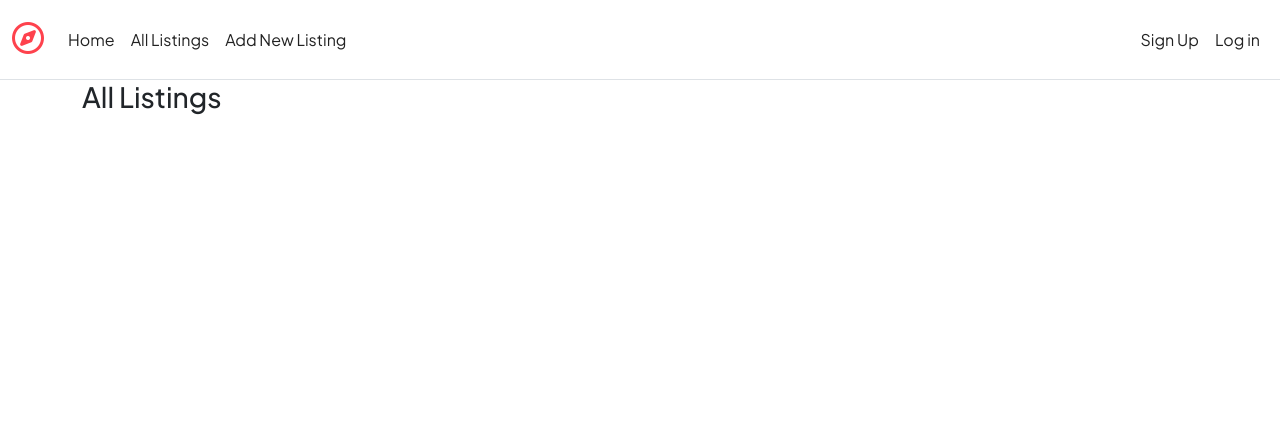
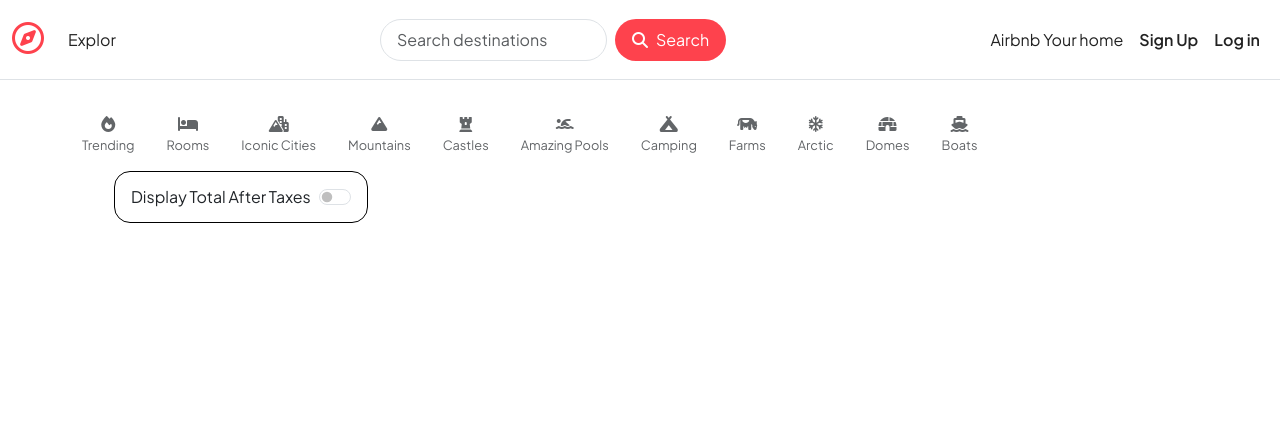
Before and after one commit to dharmendra4522/Wanderlust, a Node server app: page /listings/ in a window 1280 px wide. Shown: the top 422 px of the page. Run offline with Node 20, Linux system fonts and the light colour scheme; data that the repository does not hold is empty; some libraries are stand-ins or nearby versions.

Commit message:
Add Final Phase of project

```diff
--- a/app.js
+++ b/app.js
@@ -1,7 +1,6 @@
 if(process.env.NODE_ENV !== "production") {
     require('dotenv').config();
 }
-
 const express = require("express");
 const app = express();
 const mongoose = require("mongoose");
@@ -10,6 +9,7 @@ const methodOverride = require("method-override");
 const ejsMate = require("ejs-mate");
 const ExpressError = require("./utils/ExpressError.js");
 const session = require("express-session");
+const MongoStore = require('connect-mongo');
 const flash = require("connect-flash");
 const passport = require("passport");
 const LocalStrategy = require("passport-local");
@@ -18,9 +18,8 @@ const User = require("./models/user.js");
 const listingRouter = require("./routes/listing.js");
 const reviewsRouter = require("./routes/review.js");
 const userRouter = require("./routes/user.js");
-// const { register } = require("module");
 
-const MONGO_URL = "mongodb://127.0.0.1:27017/wanderlust";
+const dbUrl = process.env.ATLASDB_URL;
 
 main().then(() => {
     console.log("connected to DB");
@@ -30,7 +29,7 @@ main().then(() => {
     });
 
 async function main() {
-    await mongoose.connect(MONGO_URL);
+    await mongoose.connect(dbUrl);
 };
 
 app.set("view engine", "ejs");
@@ -40,8 +39,21 @@ app.use(methodOverride("_method"));
 app.engine('ejs', ejsMate);
 app.use(express.static(path.join(__dirname, "/public")))
 
+const store = MongoStore.create({
+    mongoUrl: dbUrl,
+    crypto:{
+        secret:process.env.SECRET,
+    },
+    touchAfter: 24 * 3600,
+});
+
+store.on("error", function (e) {
+    console.log("Session Store Error", e);
+});
+
 const sessionOptions = {
-    secret: "mysupersecretcode",
+    store,
+    secret: process.env.SECRET,
     resave: false,
     saveUninitialized: true,
     cookie: {
@@ -51,9 +63,10 @@ const sessionOptions = {
     },
 };
 
-app.get("/", (req, res) => {
-    res.send("Hi i am root");
-});
+// app.get("/", (req, res) => {
+//     res.send("Hi i am root");
+// });
+
 
 app.use(session(sessionOptions));
 app.use(flash());
--- a/package.json
+++ b/package.json
@@ -1,4 +1,7 @@
 {
+  "engines": {
+    "node": "22.14.0"
+  },
   "name": "majorprojects",
   "version": "1.0.0",
   "main": "index.js",
@@ -15,6 +18,7 @@
     "@mapbox/mapbox-sdk": "^0.16.1",
     "cloudinary": "^1.21.0",
     "connect-flash": "^0.1.1",
+    "connect-mongo": "^5.1.0",
     "cookie-parser": "^1.4.6",
     "dotenv": "^16.4.7",
     "ejs": "^3.1.9",
--- a/views/includes/navbar.ejs
+++ b/views/includes/navbar.ejs
@@ -1,29 +1,64 @@
+<style>
+  .search-btn {
+    background-color: #fe424d;
+    color: #fff;
+    border-radius: 25px;
+    padding: 0 1rem 0 1rem;
+  }
+  .search-btn:hover {
+    background-color: #fe424d;
+    color: #fff;
+    /* border: 1px solid #000; */
+  }
+  .search-btn i {
+    display: inline;
+    margin-right: 0.5rem;
+  }
+  .search-inp {
+    border-radius: 25px;
+    padding: 0.5rem 1rem 0.5rem 1rem;
+    font-size: 1rem;
+  }
+</style>
 <nav class="navbar navbar-expand-md bg-body-light border-bottom sticky-top">
   <div class="container-fluid">
-    <a class="navbar-brand" href="/"><i class="fa-regular fa-compass"></i></a>
+    <a class="navbar-brand" href="/listings"
+      ><i class="fa-regular fa-compass"></i
+    ></a>
     <button
       class="navbar-toggler"
       type="button"
       data-bs-toggle="collapse"
       data-bs-target="#navbarNavAltMarkup"
-
     >
       <span class="navbar-toggler-icon"></span>
     </button>
     <div class="collapse navbar-collapse" id="navbarNavAltMarkup">
       <div class="navbar-nav">
-        <a class="nav-link" href="/">Home</a>
-        <a class="nav-link" href="/listings">All Listings</a>
-        <a class="nav-link" href="/listings/new">Add New Listing</a>
+        <a class="nav-link" href="/listings">Explor</a>
       </div>
 
       <div class="navbar-nav ms-auto">
+        <form class="d-flex" role="search">
+          <input
+            class="form-control me-2 search-inp"
+            type="search"
+            placeholder="Search destinations"
+
+          />
+          <button class="btn search-btn" type="submit">
+            <i class="fa-solid fa-magnifying-glass"></i>Search
+          </button>
+        </form>
+      </div>
+
+      <div class="navbar-nav ms-auto">
+        <a class="nav-link" href="/listings/new">Airbnb Your home</a>
         <% if(!currUser) {%>
-        <a class="nav-link" href="/signup">Sign Up</a>
-        <a class="nav-link" href="/login">Log in</a>
-        <% } %>
-        <% if(currUser) {%>
-        <a class="nav-link" href="/logout">Log out</a>
+        <a class="nav-link" href="/signup"><b>Sign Up</b></a>
+        <a class="nav-link" href="/login"><b>Log in</b></a>
+        <% } %> <% if(currUser) {%>
+        <a class="nav-link" href="/logout"><b>Log out</b></a>
         <% } %>
       </div>
     </div>
--- a/views/listings/index.ejs
+++ b/views/listings/index.ejs
@@ -1,10 +1,90 @@
 <% layout("/layouts/boilerplate") %>
 <body>
-  <h3>All Listings</h3>
-  <!-- <form method="GET" action="/listings/new">
-    <button>Create New Listing</button>
-  </form> -->
-  <div class="row row-cols-lg-3 row-cols-md-3 row-cols-sm-2">
+<style>
+  #finters {
+    display: flex;
+    flex-wrap: wrap;
+    align-items: center;
+  }
+  .filter{
+    text-align: center;
+    margin-right: 2rem;
+    margin-top: 2rem;
+    opacity: 0.7;
+  }
+  .filter:hover{
+    opacity: 1;
+    cursor: pointer;
+  }
+  .filter p {
+    font-size: 0.8rem;
+  }
+  .tax-info{
+    display: none;
+  }
+  .tax-toggle{
+    border: 1px solid #000;
+    border-radius: 1rem;
+    height: 3.25rem;
+    padding: 1rem;
+    margin-left: 2rem;
+    display: flex;
+    align-items: center;
+  }
+</style>
+  <div id="finters">
+    <div class="filter">
+      <div><i class="fa-solid fa-fire"></i></div>
+      <p>Trending</p>
+    </div>
+    <div class="filter">
+      <div><i class="fa-solid fa-bed"></i></div>
+      <p>Rooms</p>
+    </div>
+    <div class="filter">
+      <div><i class="fa-solid fa-mountain-city"></i></div>
+      <p>Iconic Cities</p>
+    </div>
+    <div class="filter">
+      <div><i class="fa-solid fa-mountain"></i></div>
+      <p>Mountains</p>
+    </div>
+    <div class="filter">
+      <div><i class="fa-solid fa-chess-rook"></i></div>
+      <p>Castles</p>
+    </div>
+    <div class="filter">
+      <div><i class="fa-solid fa-person-swimming"></i></div>
+      <p>Amazing Pools</p>
+    </div>
+    <div class="filter">
+      <div><i class="fa-solid fa-campground"></i></div>
+      <p>Camping</p>
+    </div>
+    <div class="filter">
+      <div><i class="fa-solid fa-cow"></i></div>
+      <p>Farms</p>
+    </div>
+    <div class="filter">
+      <div><i class="fa-regular fa-snowflake"></i></div>
+      <p>Arctic</p>
+    </div>
+    <div class="filter">
+      <div><i class="fa-solid fa-igloo"></i></div>
+      <p>Domes</p>
+    </div>
+    <div class="filter">
+      <div><i class="fa-solid fa-ship"></i></div>
+      <p>Boats</p>
+    </div>
+    <div class="tax-toggle">
+      <div class="form-check-reverse form-switch">
+        <input class="form-check-input" type="checkbox" role="switch" id="flexSwitchCheckDefault">
+        <label class="form-check-label" for="flexSwitchCheckDefault">Display Total After Taxes</label>
+      </div>
+    </div>
+  </div>
+  <div class="row row-cols-lg-3 row-cols-md-3 row-cols-sm-2 mt-3">
     <% for(let listing of allListings) { %>
       <a href="/listings/<%= listing.id %>" class="listing-link">
         <div class="card col listing-card">
@@ -18,6 +98,7 @@
             <p class="card-text">
               <b><%= listing.title %></b> <br />
               &#8377; <%= listing.price.toLocaleString("en-IN") %> / night
+              <i class="tax-info">&nbsp; &nbsp; +18% GST</i>
             </p>
           </div>
         </div>
@@ -25,3 +106,17 @@
     <% } %>
   </div>
 </body>
+
+<script>
+  let taxSwitch = document.getElementById("flexSwitchCheckDefault");
+  taxSwitch.addEventListener("change", () => {
+    let taxInfo = document.getElementsByClassName("tax-info");
+    for(let info of taxInfo){
+      if(info.style.display != "inline"){
+        info.style.display = "inline";
+      } else {
+        info.style.display = "none";
+      }
+    }
+  });
+</script>
```
Also changed, not shown: classroom/routes/post.js (deleted, +0 -25 lines), classroom/routes/user.js (deleted, +0 -23 lines), classroom/server.js (deleted, +0 -109 lines), classroom/views/page.ejs (deleted, +0 -21 lines), models/listing.js (+8 -4 lines), 3 other files.
